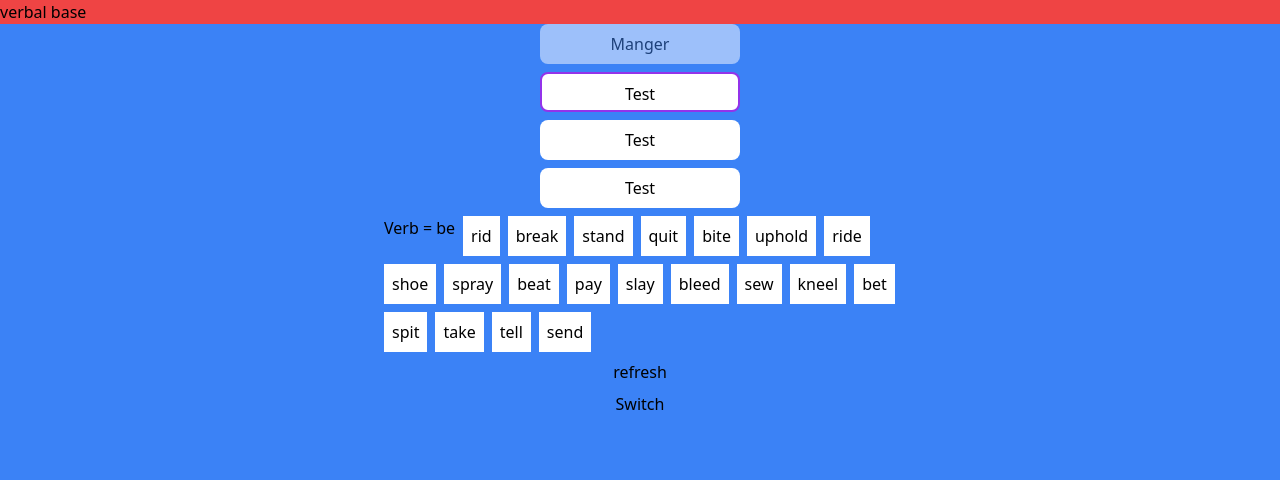
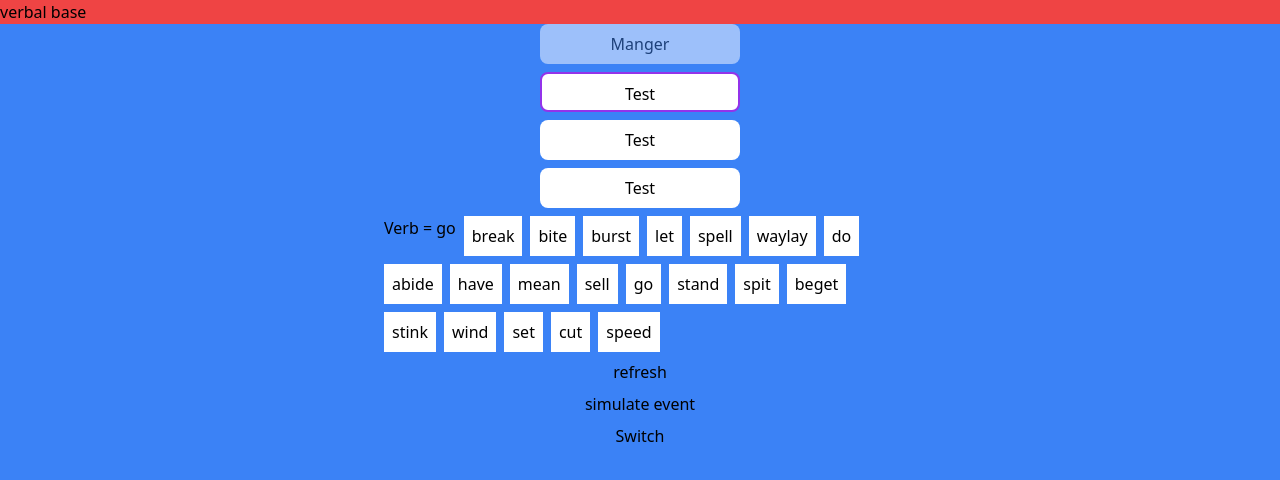
Before and after one commit to erlajoua/irregular, a Vue app: page / in a window 1280 px wide. Both pictures are taken after a click on the button "Switch". Shown: the top 480 px of the page. Built offline with nearby package versions, Linux system fonts and the light colour scheme.

Commit message:
simulate event

```diff
--- a/src/components/Inputs.vue
+++ b/src/components/Inputs.vue
@@ -1,13 +1,24 @@
 <script setup lang="ts">
 	import CustomInput from './CustomInput.vue';
 	import Words from './Words.vue';
-	import { ref, computed } from 'vue';
+	import { ref } from 'vue';
+	import verbs_fr from '../assets/verbs_fr.json'
 
 	interface Input {
 		selected: boolean,
 		disabled: boolean,
 		value: string | undefined
 	}
+
+	interface Combinaison {
+	[base: string]: {
+		translate: string;
+		past_simple: string;
+		past_participle: string;
+	}
+}
+
+	let currentVerb = ref<string>('');
 
 	const inputs = ref<Input[]>(Array.from({ length: 4 }, () => ({
 		selected: false,
@@ -33,6 +44,15 @@
 		inputs.value[0].disabled = true;
 		setValues();
 		setSelected();
+		currentVerb.value = simulateEvent();
+	}
+
+	const simulateEvent = () => {
+		const verbs = Object.keys(verbs_fr);
+		let verb = verbs[Math.floor(Math.random() * verbs.length)]
+		while (verb === currentVerb.value)
+			verb = verbs[Math.floor(Math.random() * verbs.length)]
+		return verb;
 	}
 
 	init();
@@ -46,6 +66,7 @@
 	/>
 	<Words
 		mode="base"
-		verb="be"
+		:verb="currentVerb"
 	/>
+	<button @click="simulateEvent">simulate event</button>
 </template>
--- a/src/components/Words.vue
+++ b/src/components/Words.vue
@@ -3,6 +3,7 @@
 import verbs_fr from '../assets/verbs_fr.json';
 
 type mode = 'base' | 'translate' | 'past_simple' | 'past_participle';
+const COUNT = 20;
 
 interface Combinaison {
 	[base: string]: {
@@ -12,17 +13,24 @@
 	}
 }
 
-	const props = defineProps<{mode: mode, verb: string}>();
+const props = defineProps<{ mode: mode, verb: string }>();
 const words = ref<string[]>([]);
 
-	const getWords = ((mode: mode , verb: string) => {
+const getWords = ((mode: mode, verb: string) => {
 	const verbs = Object.keys(verbs_fr);
-		const randomVerbs = Array.from({ length: 20 }, () => verbs[Math.floor(Math.random() * verbs.length)]);
-		randomVerbs[randomVerbs.indexOf(verb)] = verbs[Math.floor(Math.random() * verbs.length)];
 
-		while (new Set(randomVerbs).size !== randomVerbs.length)
-			randomVerbs.splice(Math.floor(Math.random() * randomVerbs.length), 1, verbs[Math.floor(Math.random() * verbs.length)]);
+	const targetIndex = Math.floor(Math.random() * COUNT); // random index for the target string
+	let randomVerbs: string[] = [];
+	randomVerbs[targetIndex] = verb;
 
+	for (let i = 0; i < COUNT; i++) {
+		if (i === targetIndex) continue;
+		let randomVerb;
+		do {
+			randomVerb = verbs[Math.floor(Math.random() * verbs.length)];
+		} while (randomVerbs.includes(randomVerb));
+		randomVerbs[i] = randomVerb;
+	}
 	if (mode === 'base')
 		words.value = randomVerbs;
 	else
@@ -35,10 +43,7 @@
 <template>
 	<div class="flex flex flex-wrap gap-2 w-2/5">
 		<span>Verb = {{ props.verb }}</span>
-		<div
-			v-for="(word, index) in words" :key="index"
-			class="bg-white p-2 cursor-pointer hover:opacity-50"
-		>
+		<div v-for="(word, index) in words" :key="index" class="bg-white p-2 cursor-pointer hover:opacity-50">
 			<span>{{ word }}</span>
 		</div>
 	</div>
```
Lines whose indentation alone changed are shown as unchanged.
